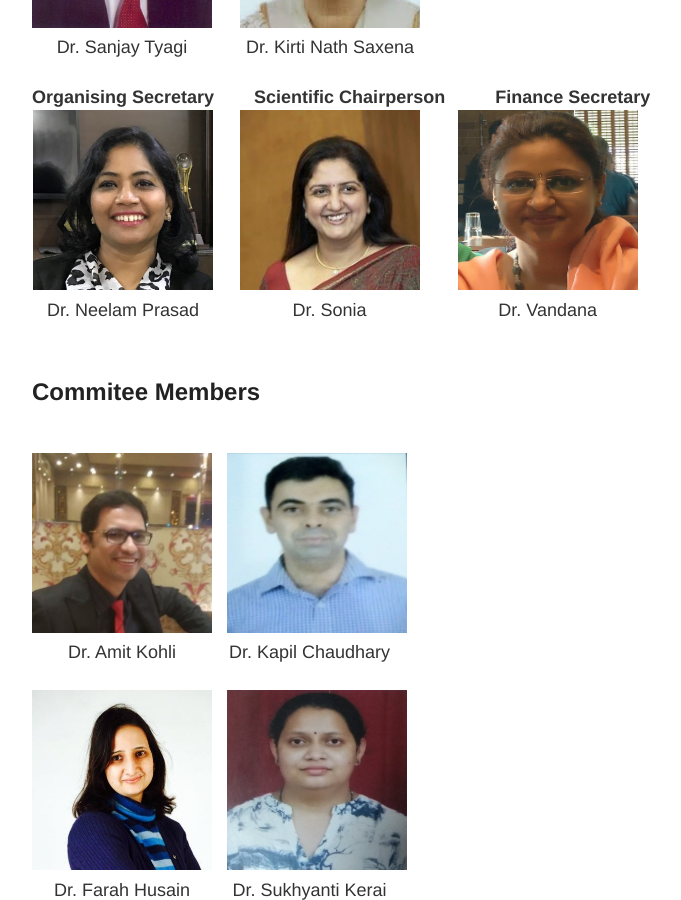
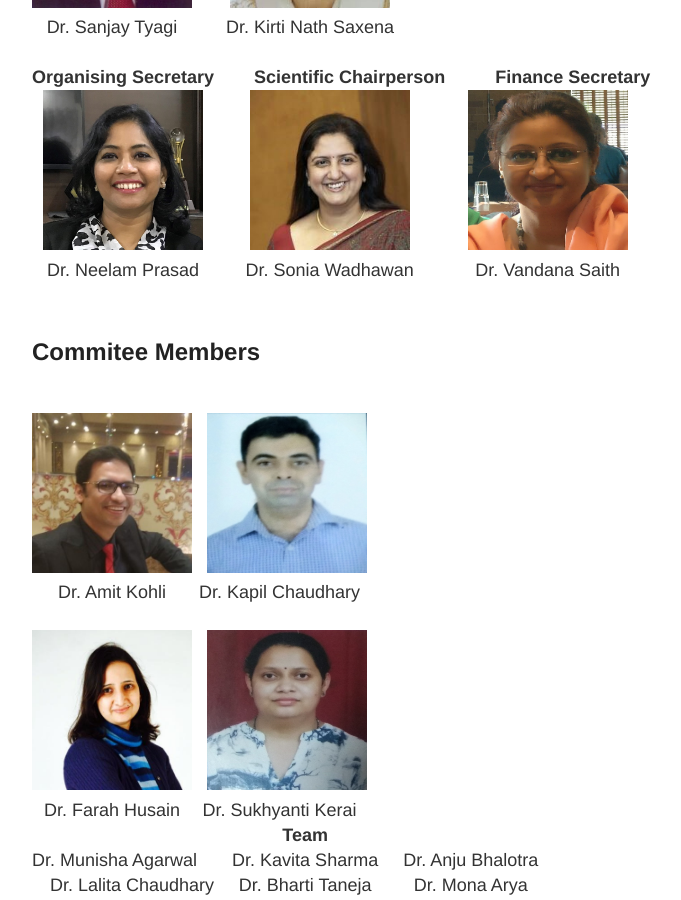
Before and after one commit to mamcanaesthesiaupdate/mamcanaesthesiaupdate.github.io, a Jekyll site: the page built from commitee.md, in a window 1280 px wide and 900 px high, scrolled down 478 px. Shown: the whole window, without its empty margins (248-929 px from the left). Built offline with Jekyll 4.4.1, drawn with Linux system fonts in a browser that asks for light colours.

```diff
--- a/commitee.md
+++ b/commitee.md
@@ -6,26 +6,26 @@ permalink: /commitee/
 
 | **Patron**        | &nbsp; &nbsp;  |  **Organising Chairperson** |
 | :-----------------------:  |:------------: | :------------------:   |
-| ![404]({{site.baseurl}}/images/SANJAY-TYAGI.jpg){:height="180px" width="180px"} |    | ![404]({{site.baseurl}}/images/k.jpeg){:height="180px" width="180px"} |
+| ![404]({{site.baseurl}}/images/SANJAY-TYAGI.jpg){:height="160px" width="160px"} |    | ![404]({{site.baseurl}}/images/k.jpeg){:height="160px" width="160px"} |
 | Dr. Sanjay Tyagi |  | Dr. Kirti Nath Saxena |
 
 |  |  |  |
 
 | **Organising Secretary**        |   &nbsp;&nbsp; &nbsp; &nbsp;&nbsp; **Scientific Chairperson** | &nbsp;&nbsp; &nbsp; &nbsp;&nbsp; &nbsp; **Finance Secretary**    |
 | :--------------:   | :-------------------: | :------------------:   |
-| ![404]({{site.baseurl}}/images/N.jpg){:height="180px" width="180px"} |   ![404]({{site.baseurl}}/images/S.jpeg){:height="180px" width="180px"}     | ![404]({{site.baseurl}}/images/V2.jpeg){:height="180px" width="180px"} |
-| Dr. Neelam Prasad |    Dr. Sonia    | Dr. Vandana |
+| ![404]({{site.baseurl}}/images/N.jpg){:height="160px" width="160px"} |   ![404]({{site.baseurl}}/images/S.jpeg){:height="160px" width="160px"}     | ![404]({{site.baseurl}}/images/V2.jpeg){:height="160px" width="160px"} |
+| Dr. Neelam Prasad |    Dr. Sonia Wadhawan   | Dr. Vandana Saith |
 |  |  |  |
 
 ## Commitee Members
 
 | | |
 | :--------------:   | :-------------------: |
-| ![404]({{site.baseurl}}/images/s.jpg){:height="180px" width="180px"} |  &nbsp;&nbsp; ![404]({{site.baseurl}}/images/kapil.jpg){:height="180px" width="180px"}     |
+| ![404]({{site.baseurl}}/images/s.jpg){:height="160px" width="160px"} |  &nbsp;&nbsp; ![404]({{site.baseurl}}/images/kapil.jpg){:height="160px" width="160px"}     |
 | Dr. Amit Kohli  |  Dr. Kapil Chaudhary     |
 |  | |
 
-|![404]({{site.baseurl}}/images/farah.jpg){:height="180px" width="180px"} | &nbsp;&nbsp; ![404]({{site.baseurl}}/images/sukh.jpg){:height="180px" width="180px"} |
+|![404]({{site.baseurl}}/images/farah.jpg){:height="160px" width="160px"} | &nbsp;&nbsp; ![404]({{site.baseurl}}/images/sukh.jpg){:height="160px" width="160px"} |
 |:----: | :-----: |
 | Dr. Farah Husain | Dr. Sukhyanti Kerai |
 
```
Also changed, not shown: faculty.md (+0 -8 lines).
